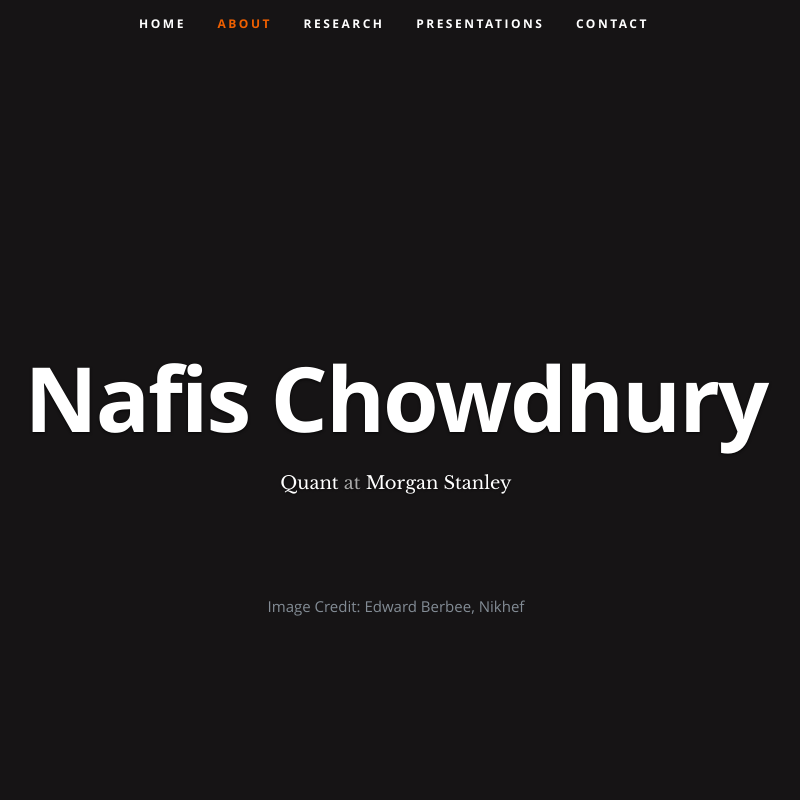
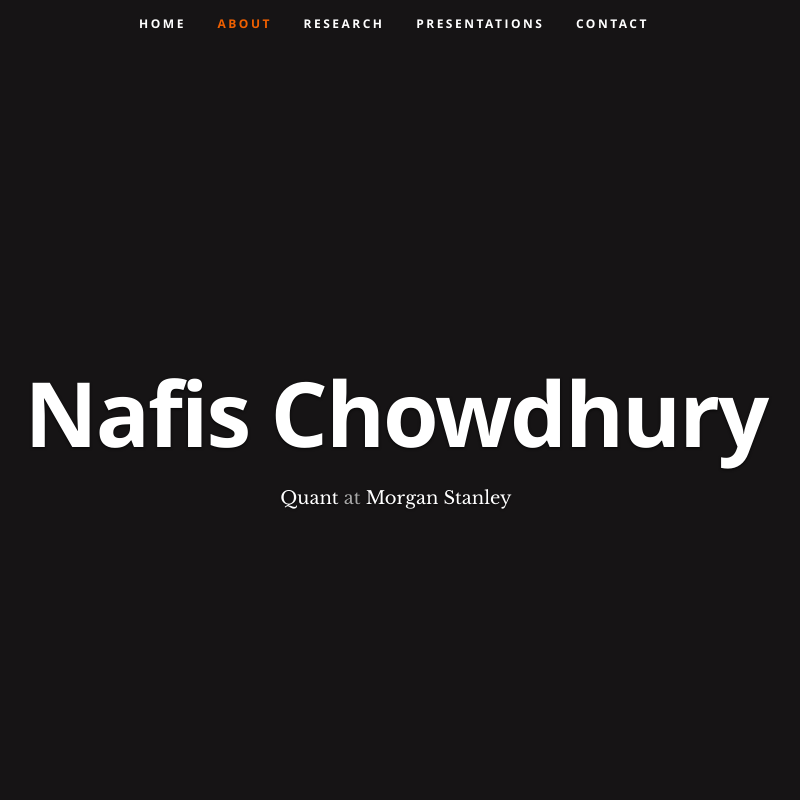
Before and after one commit to nrkhanchowdhury/nrkhanchowdhury.github.io, a plain HTML site: page index.html in a window 1280 px wide. Shown: the top 800 px of the page, without its empty margins (246-1046 px from the left). Drawn offline with nearby package versions, Linux system fonts and the light colour scheme.

Commit message:
Update index.html

```diff
--- a/index.html
+++ b/index.html
@@ -66,7 +66,7 @@
             <br>
             <br>
             <br>
-            Image Credit: Edward Berbee, Nikhef
+
 
          </div>
       </div>
```
